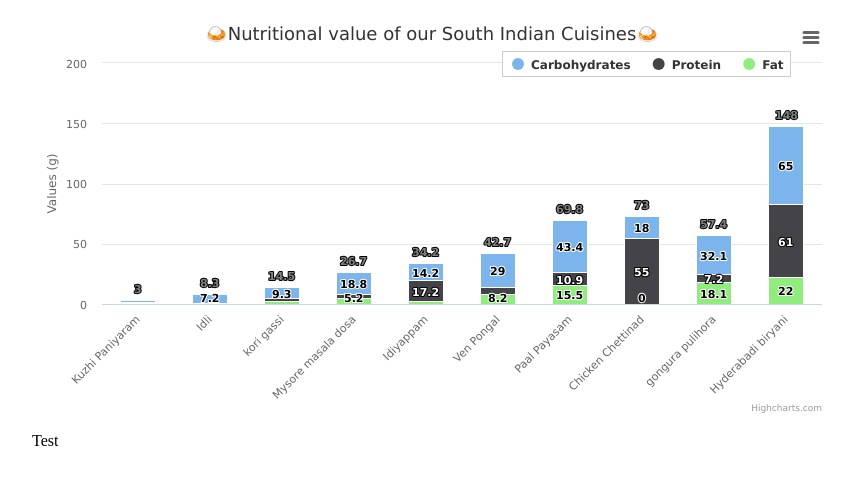
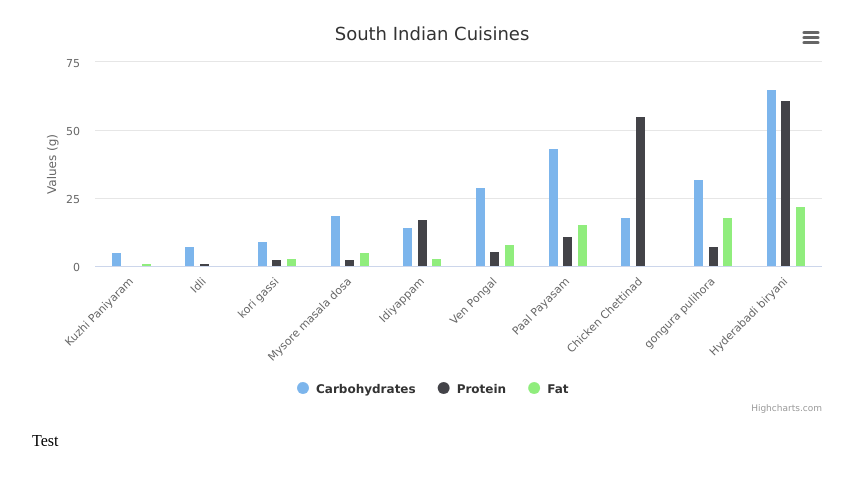
Before and after one commit to tactlabs/South-Indian-Cuisines, a Flask app: page / in a window 1280 px wide. Shown: the top 485 px of the page, without its empty margins (208-1061 px from the left). Run offline with Flask 2, Linux system fonts and the light colour scheme.

Commit message:
second commit

```diff
--- a/templates/index.html
+++ b/templates/index.html
@@ -6,15 +6,15 @@
 
 
     <style>
-        #container {
-            height: 400px;
-        }
-
         .highcharts-figure,
         .highcharts-data-table table {
             min-width: 310px;
             max-width: 800px;
             margin: 1em auto;
+        }
+
+        #container {
+            height: 400px;
         }
 
         .highcharts-data-table table {
@@ -57,19 +57,18 @@
 </head>
 
 <body>
-
     <script src="https://code.highcharts.com/highcharts.js"></script>
     <script src="https://code.highcharts.com/modules/exporting.js"></script>
     <script src="https://code.highcharts.com/modules/export-data.js"></script>
     <script src="https://code.highcharts.com/modules/accessibility.js"></script>
-
-
 
     <figure class="highcharts-figure">
         <div id="container"></div>
         <p class="highcharts-description">
             Test
         </p>
+    </figure>
+
     </figure>
     <script src="https://code.jquery.com/jquery-3.6.0.min.js"
         integrity="sha256-/xUj+3OJU5yExlq6GSYGSHk7tPXikynS7ogEvDej/m4=" crossorigin="anonymous"></script>
@@ -106,71 +105,51 @@
 
         function plot_chart(data) {
 
-            const chart = new Highcharts.chart('container', {
+            Highcharts.chart('container', {
                 chart: {
                     type: 'column'
                 },
                 title: {
-                    text: '🍛Nutritional value of our South Indian Cuisines🍛'
+                    text: 'South Indian Cuisines'
                 },
                 xAxis: {
-                    categories: data['food']
+                    categories: data['food'],
+                    crosshair: true
                 },
                 yAxis: {
                     min: 0,
                     title: {
                         text: 'Values (g)'
-                    },
-                    stackLabels: {
-                        enabled: true,
-                        style: {
-                            fontWeight: 'bold',
-                            color: ( // theme
-                                Highcharts.defaultOptions.title.style &&
-                                Highcharts.defaultOptions.title.style.color
-                            ) || 'gray'
-                        }
                     }
                 },
-                legend: {
-                    align: 'right',
-                    x: -30,
-                    verticalAlign: 'top',
-                    y: 25,
-                    floating: true,
-                    backgroundColor:
-                        Highcharts.defaultOptions.legend.backgroundColor || 'white',
-                    borderColor: '#CCC',
-                    borderWidth: 1,
-                    shadow: false
-                },
                 tooltip: {
-                    headerFormat: '<b>{point.x}</b><br/>',
-                    pointFormat: '{series.name}: {point.y}<br/>Total: {point.stackTotal}'
+                    headerFormat: '<span style="font-size:10px">{point.key}</span><table>',
+                    pointFormat: '<tr><td style="color:{series.color};padding:0">{series.name}: </td>' +
+                        '<td style="padding:0"><b>{point.y:.1f}</b></td></tr>',
+                    footerFormat: '</table>',
+                    shared: true,
+                    useHTML: true
                 },
                 plotOptions: {
                     column: {
-                        stacking: 'normal',
-                        dataLabels: {
-                            enabled: true
-                        }
+                        pointPadding: 0.2,
+                        borderWidth: 0
                     }
                 },
                 series: [{
                     name: 'Carbohydrates',
                     data: data['carbohydrates']
+
                 }, {
                     name: 'Protein',
                     data: data['protein']
+
                 }, {
                     name: 'Fat',
                     data: data['fat']
+
                 }]
             });
-
-
-            showValues();
-
 
         }
 
--- a/values.csv
+++ b/values.csv
@@ -1,5 +1,5 @@
 food,carbohydrates,protein,fat
-Kuzhi Paniyaram ,1.5,0.4,1.1
+Kuzhi Paniyaram ,5,0.4,1.1
 Idli,7.2,1,0.1
 kori gassi,9.3,2.4,2.8
 Mysore masala dosa,18.8,2.7,5.2
```
